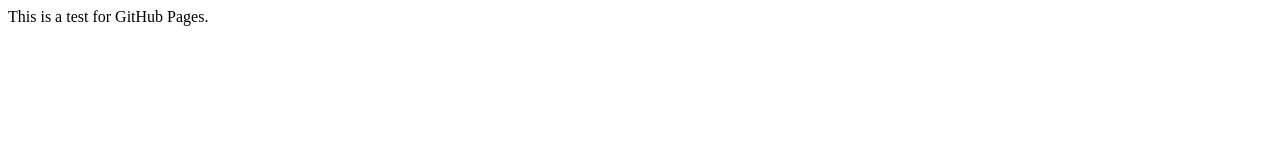
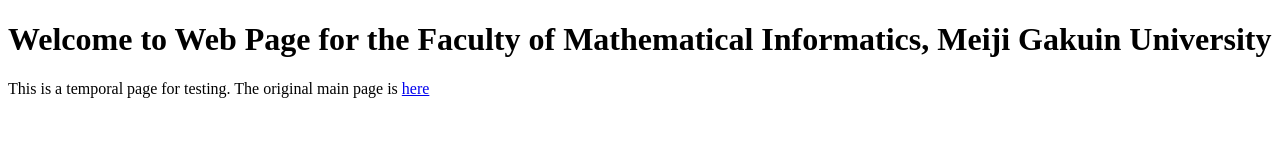
Before and after one commit to MGU-MI/MGU-MI.github.io, a plain HTML site: page index.html in a window 1280 px wide. Drawn offline with Linux system fonts and the light colour scheme.

Commit message:
Update index.html

```diff
--- a/index.html
+++ b/index.html
@@ -1,3 +1,12 @@
-<html>
-  This is a test for GitHub Pages.
+<!DOCTYPE html>
+<html lang="ja">
+  <head>
+    <meta charset="UTF-8">
+    <title>Faculty of Mathematical Informatics, Meiji Gakuin University</title>
+  </head>
+  <body>
+    <H1>Welcome to Web Page for the Faculty of Mathematical Informatics, Meiji Gakuin University</H1>
+    This is a temporal page for testing. The original main page is
+    <a href="https://www.meijigakuin.ac.jp/academics/faculty/mathematical_informatics/">here</a>
+  </body>
 </html>
```
